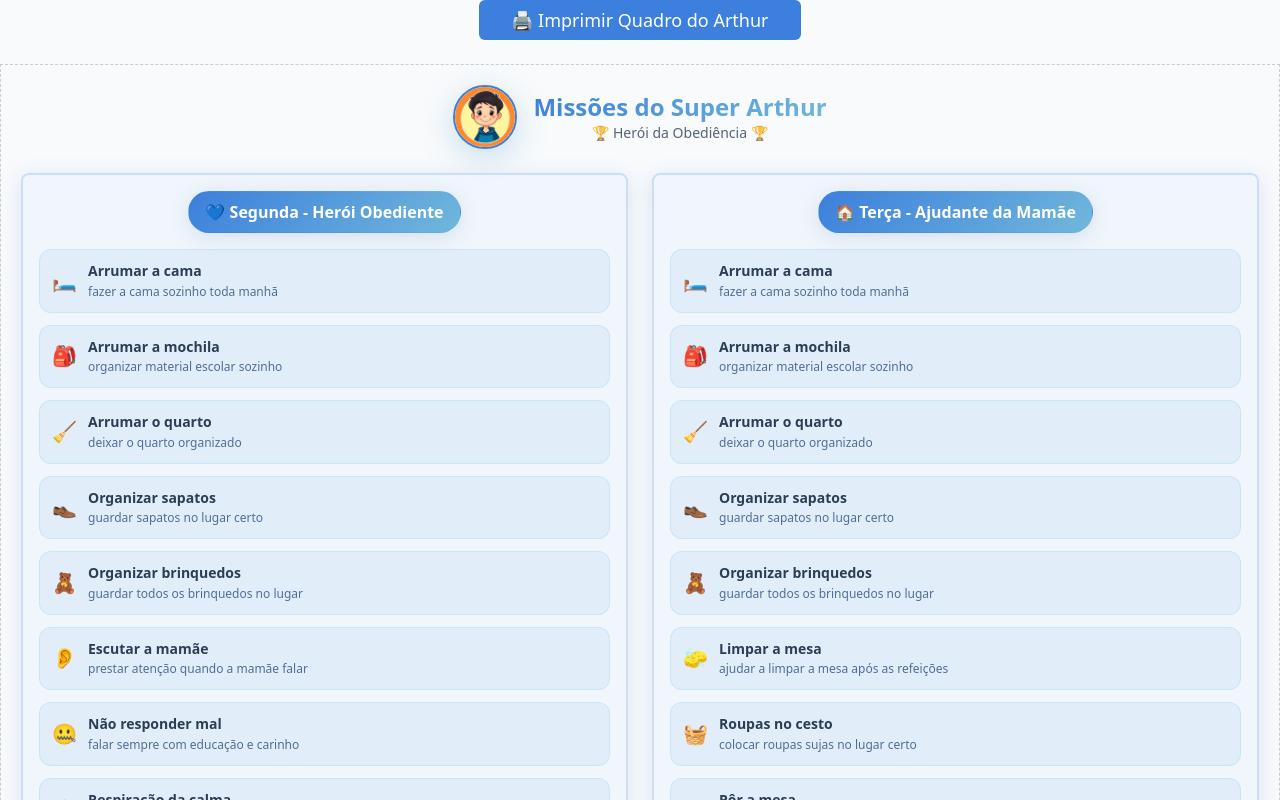
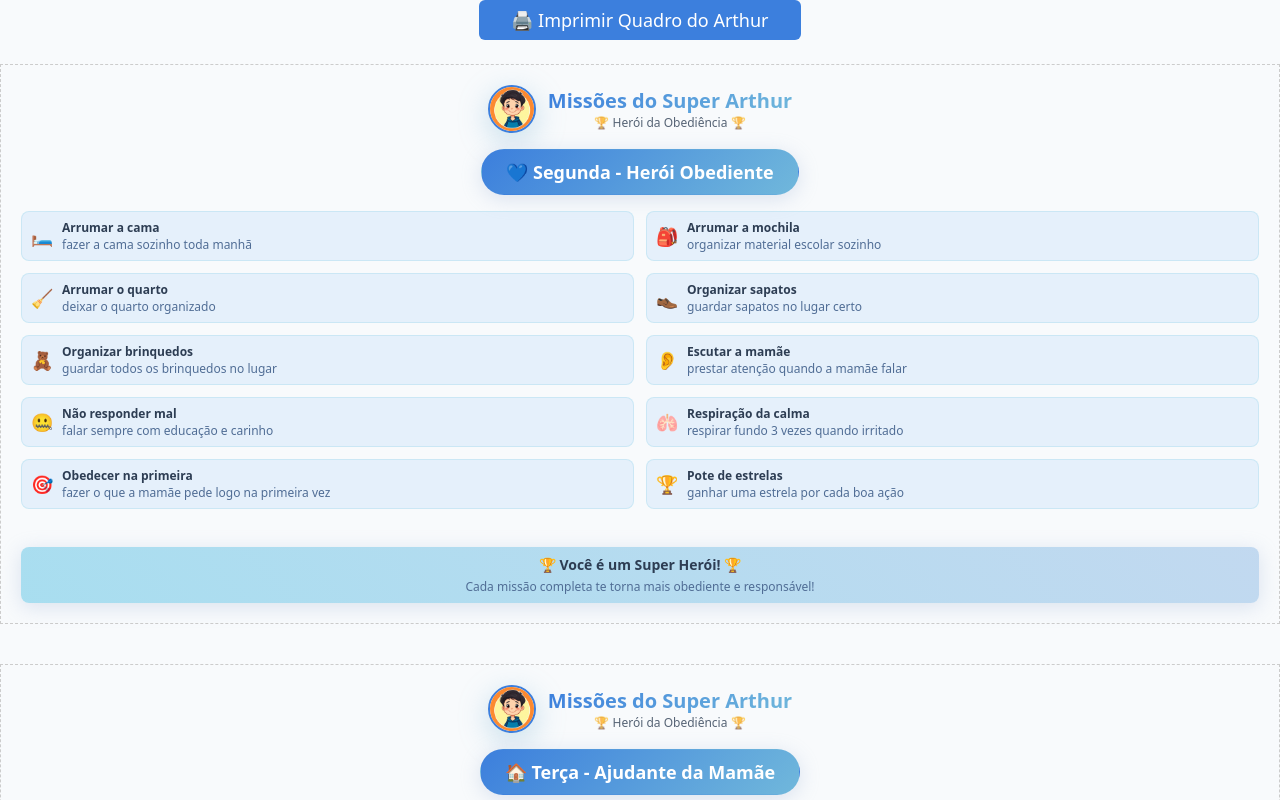
Before and after one commit to wrdleal/allyce-heroina-missions-board, a React (Vite) app: page /print in a window 1280 px wide. Shown: the top 800 px of the page. Built offline with nearby package versions, Linux system fonts and the light colour scheme.

Commit message:
Ajustar layout de impressão
Ajusta o layout de impressão para que todas as atividades caibam em uma folha A4 paisagem, com os dias distribuídos em folhas sequenciais.

```diff
--- a/src/components/PrintableMissionBoard.tsx
+++ b/src/components/PrintableMissionBoard.tsx
@@ -85,13 +85,8 @@ const missions = {
   ]
 };
 
-// Organizando os dias em páginas para impressão
-const printPages = [
-  [weekDays[0], weekDays[1]], // Segunda e Terça
-  [weekDays[2], weekDays[3]], // Quarta e Quinta
-  [weekDays[4], weekDays[5]], // Sexta e Sábado
-  [weekDays[6]]               // Domingo
-];
+// Cada dia em sua própria página para impressão
+const printPages = weekDays.slice(0, 5).map(day => [day]); // Segunda a Sexta, cada dia em sua própria página
 
 const PrintableMissionBoard = () => {
   const handlePrint = () => {
@@ -110,62 +105,60 @@ const PrintableMissionBoard = () => {
       {/* Páginas para impressão */}
       {printPages.map((pageDays, pageIndex) => (
         <div key={pageIndex} className="print-page">
-          {/* Header com a Maria em cada página */}
+          {/* Header compacto */}
           <div className="page-header">
-            <div className="flex items-center justify-center gap-4 mb-6">
+            <div className="flex items-center justify-center gap-3 mb-4">
               <img
                 src={heroArthur}
                 alt="Super Arthur"
-                className="w-16 h-16 rounded-full shadow-magic border-2 border-primary"
+                className="w-12 h-12 rounded-full shadow-magic border-2 border-primary"
               />
               <div className="text-center">
-                <h1 className="text-2xl font-bold bg-gradient-hero bg-clip-text text-transparent">
+                <h1 className="text-xl font-bold bg-gradient-hero bg-clip-text text-transparent">
                   Missões do Super Arthur
                 </h1>
-                <p className="text-sm text-foreground/80 font-medium">
+                <p className="text-xs text-foreground/80 font-medium">
                   🏆 Herói da Obediência 🏆
                 </p>
               </div>
             </div>
           </div>
 
-          {/* Grid de missões da página */}
-          <div className={`grid gap-6 ${pageDays.length === 1 ? 'grid-cols-1 justify-center' : 'grid-cols-2'}`}>
+          {/* Conteúdo do dia */}
           {pageDays.map((day) => (
-              <Card key={day} className="p-4 bg-card/90 shadow-soft border-2 border-primary/20">
+            <div key={day} className="flex-1">
               <div className="text-center mb-4">
-                  <Badge variant="secondary" className="text-base font-bold px-4 py-2 bg-gradient-hero text-white">
+                <Badge variant="secondary" className="text-lg font-bold px-6 py-2 bg-gradient-hero text-white">
                   {day}
                 </Badge>
               </div>
 
-                <div className="space-y-3">
+              <div className="grid grid-cols-2 gap-3">
                 {missions[day as keyof typeof missions].map((mission, missionIndex) => (
                   <div
                     key={missionIndex}
-                      className="flex items-center gap-3 p-3 rounded-xl bg-muted/50 border border-accent/30"
+                    className="flex items-center gap-2 p-2 rounded-lg bg-muted/50 border border-accent/30"
                   >
-                      <div className="text-xl flex-shrink-0 w-6 h-6 flex items-center justify-center">
+                    <div className="text-lg flex-shrink-0 w-6 h-6 flex items-center justify-center">
                       {mission.icon}
                     </div>
                     <div className="flex-1 min-w-0">
-                        <h3 className="font-semibold text-sm text-foreground leading-tight">
+                      <h3 className="font-semibold text-xs text-foreground leading-tight">
                         {mission.title}
                       </h3>
-                        <p className="text-xs text-muted-foreground mt-1">
+                      <p className="text-xs text-muted-foreground mt-0.5 leading-tight">
                         {mission.description}
                       </p>
                     </div>
                   </div>
                 ))}
               </div>
-              </Card>
+            </div>
           ))}
-          </div>
 
-          {/* Footer em cada página */}
+          {/* Footer compacto */}
           <div className="page-footer">
-            <div className="bg-gradient-sunshine p-3 rounded-xl shadow-soft text-center">
+            <div className="bg-gradient-sunshine p-2 rounded-lg shadow-soft text-center">
               <p className="text-foreground font-bold text-sm">
                 🏆 Você é um Super Herói! 🏆
               </p>
@@ -186,10 +179,12 @@ const PrintableMissionBoard = () => {
           .print-page {
             page-break-after: always;
             page-break-inside: avoid;
-            min-height: 100vh;
-            padding: 20px;
+            height: 210mm;
+            width: 297mm;
+            padding: 15mm;
             display: flex;
             flex-direction: column;
+            box-sizing: border-box;
           }
 
           .print-page:last-child {
@@ -203,12 +198,12 @@ const PrintableMissionBoard = () => {
           .page-footer {
             flex-shrink: 0;
             margin-top: auto;
-            padding-top: 20px;
+            padding-top: 10px;
           }
 
           @page {
-            size: landscape;
-            margin: 15mm;
+            size: A4 landscape;
+            margin: 0;
           }
 
           * {
```
Lines whose indentation alone changed are shown as unchanged.
